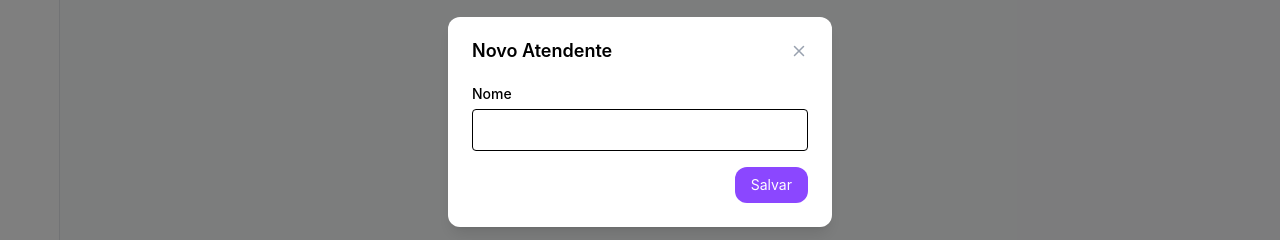
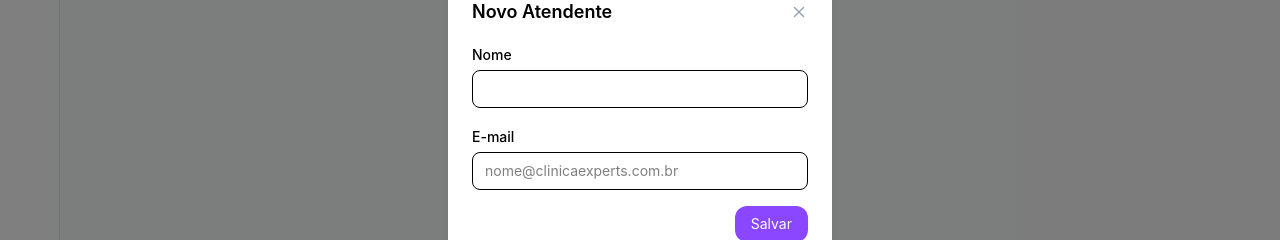
Before and after one commit to thiagocattelam/agendameets-sup-public, a Next.js app: page /atendentes in a window 1280 px wide. Both pictures are taken after typing "Sample" into the empty fields and a click on the button "+ Adicionar". Shown: the part 278-518 px from the top of the page. Built offline with nearby package versions, Linux system fonts and the light colour scheme; no server answers; the database is empty.

Commit message:
ajustado retorno de e-mail incorreto, ajustado modais e incluso campo e-mail no atendente

```diff
--- a/app/api/atendentes/[id]/route.js
+++ b/app/api/atendentes/[id]/route.js
@@ -4,11 +4,11 @@ const prisma = new PrismaClient();
 
 export async function PUT(request, { params }) {
   const { id } = await params;
-  const { nome, ativo } = await request.json();
+  const { nome, ativo, email } = await request.json();
 
   const atendente = await prisma.atendente.update({
     where: { id },
-    data: { nome, ativo },
+    data: { nome, ativo, email: email || null },
   });
   return Response.json(atendente);
 }
--- a/app/api/atendentes/route.js
+++ b/app/api/atendentes/route.js
@@ -10,13 +10,13 @@ export async function GET() {
 }
 
 export async function POST(request) {
-  const { nome, ativo } = await request.json();
+  const { nome, ativo, email } = await request.json();
 
   if (!nome?.trim()) {
     return Response.json({ error: "O nome é obrigatório." }, { status: 400 });
   }
   const atendente = await prisma.atendente.create({
-    data: { nome, ativo },
+    data: { nome, ativo, email: email || null },
   });
   return Response.json(atendente);
 }
--- a/app/login/LoginClient.jsx
+++ b/app/login/LoginClient.jsx
@@ -1,12 +1,26 @@
 "use client";
 import { signIn } from "next-auth/react";
+import { useSearchParams } from "next/navigation";
 
 export default function LoginClient() {
+  const searchParams = useSearchParams();
+  const error = searchParams.get("error");
+
   return (
     <div className="min-h-screen flex items-center justify-center bg-gray-50">
       <div className="bg-white p-8 rounded-xl shadow-md w-full max-w-sm text-center">
         <h1 className="text-2xl font-semibold mb-2">AgendaMeets</h1>
         <p className="text-gray-500 text-sm mb-6">Entre com sua conta Google</p>
+
+        {error === "AccessDenied" && (
+          <div className="mb-5 rounded-lg bg-red-50 border border-red-200 px-4 py-3 text-left">
+            <p className="text-sm font-medium text-red-700">Acesso não permitido</p>
+            <p className="text-xs text-red-500 mt-0.5">
+              Use sua conta <span className="font-semibold">@clinicaexperts.com.br</span> para entrar.
+            </p>
+          </div>
+        )}
+
         <button
           onClick={() => signIn("google", { callbackUrl: "/" })}
           className="flex items-center justify-center gap-3 w-full border border-gray-300 rounded-lg px-4 py-2 text-sm font-medium hover:bg-gray-50 transition"
--- a/app/login/page.js
+++ b/app/login/page.js
@@ -1,3 +1,4 @@
+import { Suspense } from "react";
 import LoginClient from "./LoginClient";
 
 export const metadata = {
@@ -6,5 +7,9 @@ export const metadata = {
 };
 
 export default function LoginPage() {
-  return <LoginClient />;
+  return (
+    <Suspense>
+      <LoginClient />
+    </Suspense>
+  );
 }
--- a/components/AtendenteModal.jsx
+++ b/components/AtendenteModal.jsx
@@ -3,18 +3,18 @@ import { useState, useEffect } from "react";
 import { X } from "lucide-react";
 
 export default function AtendenteModal({ aberto, onFechar, atendente, onSalvar }) {
-  const [form, setForm] = useState({ nome: "", ativo: true });
+  const [form, setForm] = useState({ nome: "", email: "", ativo: true });
 
   useEffect(() => {
     if (atendente) {
-      setForm({ nome: atendente.nome, ativo: atendente.ativo });
+      setForm({ nome: atendente.nome, email: atendente.email ?? "", ativo: atendente.ativo });
     } else {
-      setForm({ nome: "", ativo: true });
+      setForm({ nome: "", email: "", ativo: true });
     }
   }, [atendente]);
 
   function fechar() {
-    setForm({ nome: "", ativo: true });
+    setForm({ nome: "", email: "", ativo: true });
     onFechar();
   }
 
@@ -25,7 +25,7 @@ export default function AtendenteModal({ aberto, onFechar, atendente, onSalvar }
     await fetch(url, {
       method,
       headers: { "Content-Type": "application/json" },
-      body: JSON.stringify(form),
+      body: JSON.stringify({ ...form, email: form.email || null }),
     });
     onSalvar();
     fechar();
@@ -50,10 +50,20 @@ export default function AtendenteModal({ aberto, onFechar, atendente, onSalvar }
           <div>
             <label className="text-sm font-medium">Nome</label>
             <input
-              className="border rounded w-full px-3 py-2 mt-1"
+              className="border rounded-lg w-full px-3 py-2 mt-1 text-sm focus:outline-none focus:ring-2 focus:ring-purple-300"
               value={form.nome}
               onChange={(e) => setForm({ ...form, nome: e.target.value })}
               required
+            />
+          </div>
+          <div>
+            <label className="text-sm font-medium">E-mail</label>
+            <input
+              type="email"
+              placeholder="nome@clinicaexperts.com.br"
+              className="border rounded-lg w-full px-3 py-2 mt-1 text-sm focus:outline-none focus:ring-2 focus:ring-purple-300"
+              value={form.email}
+              onChange={(e) => setForm({ ...form, email: e.target.value })}
             />
           </div>
           <div className="flex justify-end">
--- a/components/Header/Header.jsx
+++ b/components/Header/Header.jsx
@@ -6,6 +6,33 @@ import { usePathname } from "next/navigation";
 import { Menu, X } from "lucide-react";
 import { useState, useEffect, useRef } from "react";
 import { useSession, signOut } from "next-auth/react";
+
+function UserAvatar({ user, size }) {
+  const [imgError, setImgError] = useState(false);
+  const dim = size === "md" ? "w-10 h-10 text-sm mb-2" : "w-8 h-8 text-xs";
+
+  if (user.image && !imgError) {
+    return (
+      <img
+        src={user.image}
+        alt={user.name}
+        referrerPolicy="no-referrer"
+        crossOrigin="anonymous"
+        className={`${size === "md" ? "w-10 h-10 mb-2" : "w-8 h-8"} rounded-full`}
+        onError={() => setImgError(true)}
+      />
+    );
+  }
+
+  return (
+    <div
+      className={`${dim} rounded-full flex items-center justify-center font-semibold shrink-0`}
+      style={{ backgroundColor: "#ede9fe", color: "#6d28d9" }}
+    >
+      {user.name?.slice(0, 2).toUpperCase()}
+    </div>
+  );
+}
 
 const navLinks = [
   { href: "/", label: "Início", icon: Home },
@@ -117,11 +144,7 @@ export default function Header() {
             className="flex items-center w-full"
           >
             <span className="w-9 flex items-center justify-center shrink-0">
-              <img
-                src={session.user.image}
-                alt={session.user.name}
-                className="w-8 h-8 rounded-full"
-              />
+              <UserAvatar user={session.user} size="sm" />
             </span>
             <div
               className={`overflow-hidden text-left transition-[opacity,max-width] duration-200 ${
@@ -154,10 +177,7 @@ export default function Header() {
                   className="bg-white border border-gray-200 rounded-lg shadow-lg p-3"
                   ref={popoverRef}
                 >
-                  <img
-                    src={session.user.image}
-                    className="w-10 h-10 rounded-full mb-2"
-                  />
+                  <UserAvatar user={session.user} size="md" />
                   <p className="text-sm font-semibold text-gray-800">
                     {session.user.name}
                   </p>
```
